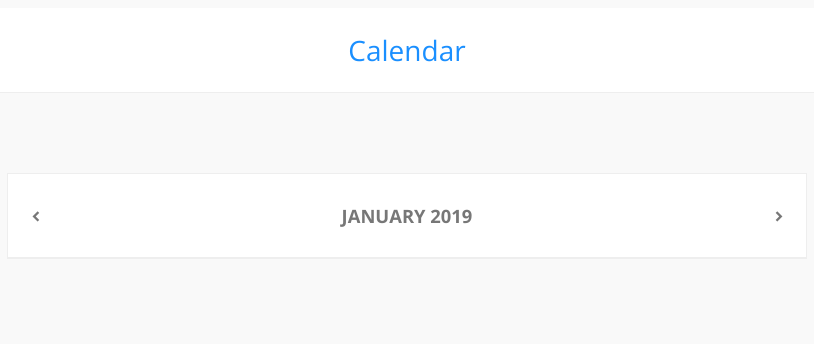
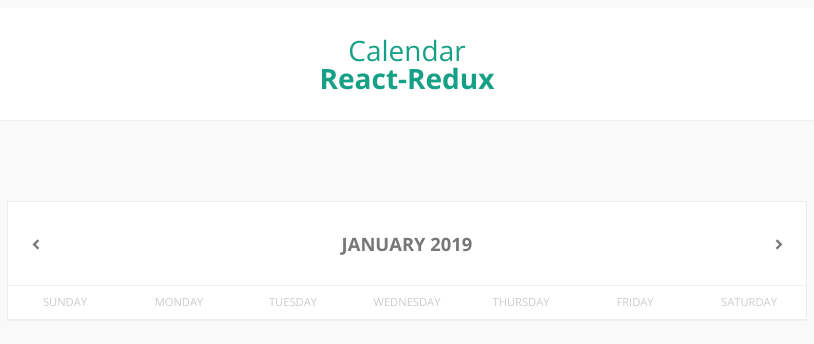
Before and after one commit to Mac087/react-calendar, a React (Create React App) app: page / in a window 1280 px wide. Shown: the top 344 px of the page, without its empty margins (233-1047 px from the left). Built offline with nearby package versions, Linux system fonts and the light colour scheme.

Commit message:
Added days of the week function

```diff
--- a/public/index.html
+++ b/public/index.html
@@ -21,6 +21,8 @@
     <header>
       <div id="logo">
         <span>Calendar</span>
+        <br>
+        <span><b>React-Redux</b></span>
       </div>
     </header>
     <div id="root"></div>
--- a/public/styles.css
+++ b/public/styles.css
@@ -19,7 +19,7 @@
 /* VARIABLES */
 
 :root {
-  --main-color: #1a8fff;
+  --main-color: #16a085;
   --text-color: #777;
   --text-color-light: #ccc;
   --border-color: #eee;
--- a/src/components/Calendar.jsx
+++ b/src/components/Calendar.jsx
@@ -29,7 +29,22 @@
     );
   }
 
-  renderDays() { }
+  renderDays() {
+    const dateFormat = "dddd";
+    const days = [];
+
+    let startDate = dateFns.startOfWeek(this.state.currentMonth);
+
+    for (let i = 0; i < 7; i++) {
+      days.push(
+        <div className="col col-center" key={i}>
+          {dateFns.format(dateFns.addDays(startDate, i), dateFormat)}
+        </div>
+      );
+    }
+
+    return <div className="days row">{days}</div>;
+  }
 
   renderCells() { }
 
```
